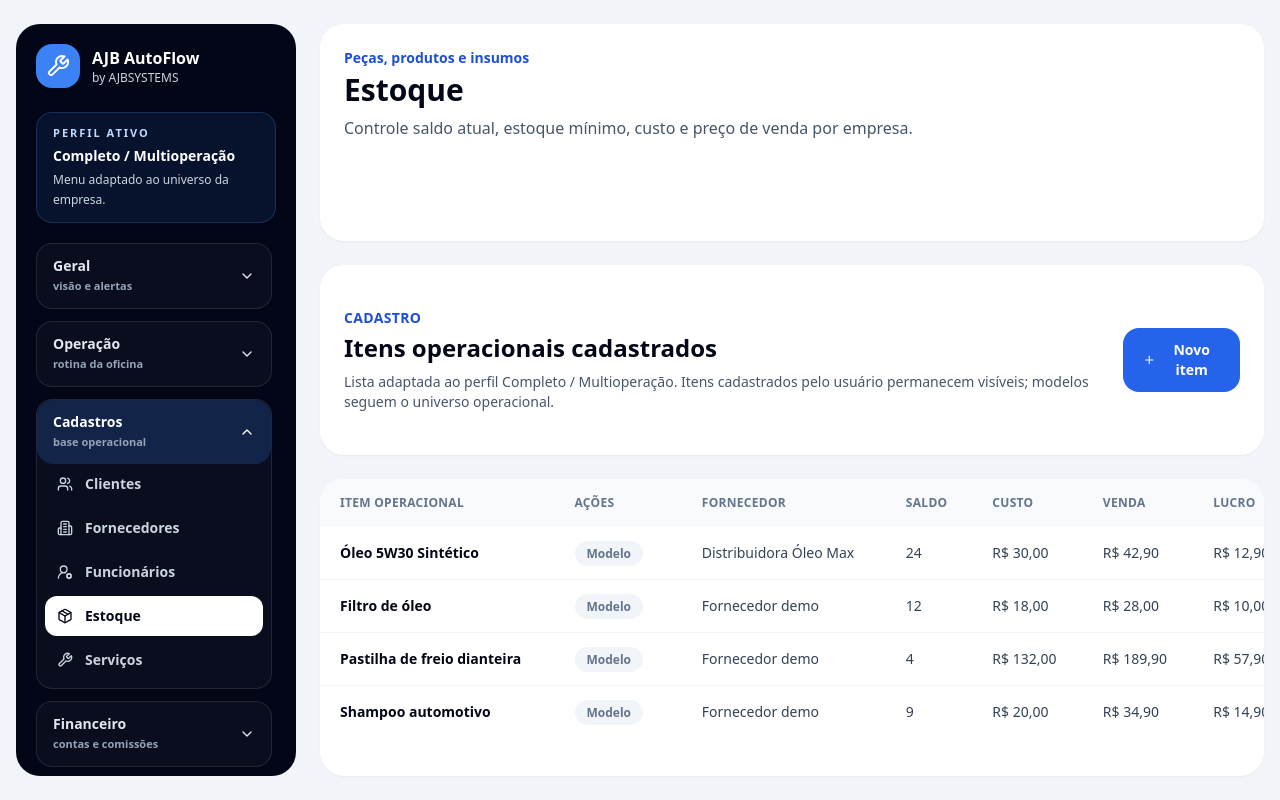
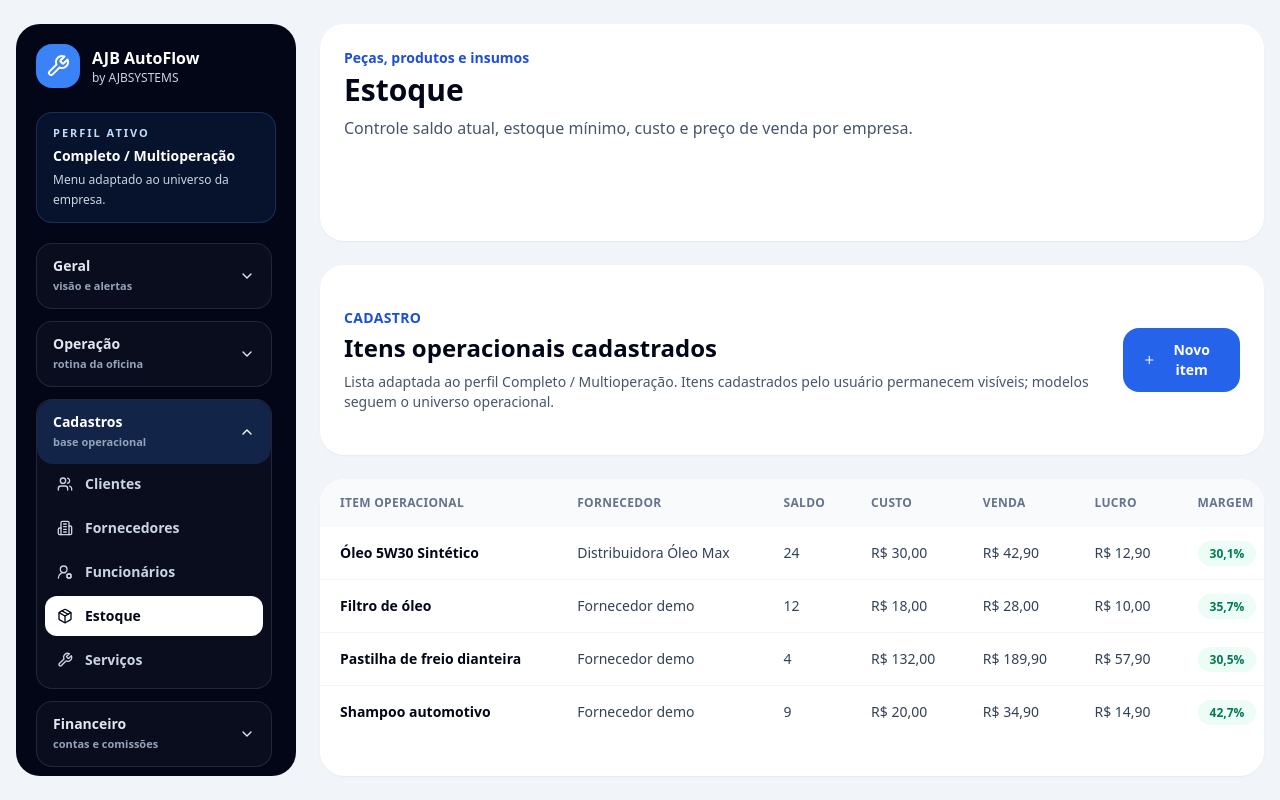
Before and after one commit to anjobrito/ajb-autoflow, a Next.js app: page /produtos in a window 1280 px wide. Built offline with nearby package versions, Linux system fonts and the light colour scheme.

Commit message:
fix: move product actions column to grid end

```diff
--- a/components/products-client.tsx
+++ b/components/products-client.tsx
@@ -147,11 +147,7 @@ export function ProductsClient() {
         <div className="overflow-x-auto">
           <table className="w-full min-w-[1080px] text-left text-sm">
             <thead className="bg-slate-50 text-xs uppercase tracking-wide text-slate-500">
-              <tr>
-                <th className="sticky left-0 z-20 bg-slate-50 px-5 py-4 font-black shadow-[8px_0_12px_-12px_rgba(15,23,42,0.7)]">{labels.productLabel}</th>
-                <th className="sticky left-[220px] z-20 bg-slate-50 px-5 py-4 font-black shadow-[8px_0_12px_-12px_rgba(15,23,42,0.7)]">Ações</th>
-                {['Fornecedor', 'Saldo', 'Custo', 'Venda', 'Lucro', 'Margem'].map((column) => <th key={column} className="px-5 py-4 font-black">{column}</th>)}
-              </tr>
+              <tr>{[labels.productLabel, "Fornecedor", "Saldo", "Custo", "Venda", "Lucro", "Margem", "Ações"].map((column) => <th key={column} className="px-5 py-4 font-black">{column}</th>)}</tr>
             </thead>
             <tbody className="divide-y divide-slate-100">
               {domainProducts.map((product, rowIndex) => {
@@ -159,20 +155,20 @@ export function ProductsClient() {
                 const isEditable = editableProductIds.has(product.id);
                 return (
                   <tr key={`${product.id}-${rowIndex}`} className="hover:bg-slate-50">
-                    <td className="sticky left-0 z-10 min-w-[220px] bg-white px-5 py-4 font-black text-slate-950 shadow-[8px_0_12px_-12px_rgba(15,23,42,0.7)]">{product.name}</td>
-                    <td className="sticky left-[220px] z-10 min-w-[120px] bg-white px-5 py-4 shadow-[8px_0_12px_-12px_rgba(15,23,42,0.7)]">
+                    <td className="px-5 py-4 font-black text-slate-950">{product.name}</td>
+                    <td className="px-5 py-4 text-slate-700">{product.supplier || "Sem fornecedor"}</td>
+                    <td className="px-5 py-4 text-slate-700">{product.stock}</td>
+                    <td className="px-5 py-4 text-slate-700">{product.costPrice}</td>
+                    <td className="px-5 py-4 text-slate-700">{product.price}</td>
+                    <td className="px-5 py-4 text-slate-700">{formatCurrency(result.profit)}</td>
+                    <td className="px-5 py-4"><span className="rounded-full bg-emerald-50 px-3 py-1 text-xs font-black text-emerald-700">{formatMargin(result.margin)}</span></td>
+                    <td className="px-5 py-4">
                       {isEditable ? (
                         <button type="button" onClick={() => openEditModal(product)} className="inline-flex items-center gap-2 rounded-2xl border border-slate-200 px-3 py-2 text-xs font-black text-blue-700 hover:bg-blue-50"><Pencil className="h-3.5 w-3.5" />Editar</button>
                       ) : (
                         <span className="rounded-full bg-slate-100 px-3 py-1 text-xs font-bold text-slate-500">Modelo</span>
                       )}
                     </td>
-                    <td className="px-5 py-4 text-slate-700">{product.supplier || "Sem fornecedor"}</td>
-                    <td className="px-5 py-4 text-slate-700">{product.stock}</td>
-                    <td className="px-5 py-4 text-slate-700">{product.costPrice}</td>
-                    <td className="px-5 py-4 text-slate-700">{product.price}</td>
-                    <td className="px-5 py-4 text-slate-700">{formatCurrency(result.profit)}</td>
-                    <td className="px-5 py-4"><span className="rounded-full bg-emerald-50 px-3 py-1 text-xs font-black text-emerald-700">{formatMargin(result.margin)}</span></td>
                   </tr>
                 );
               })}
```
